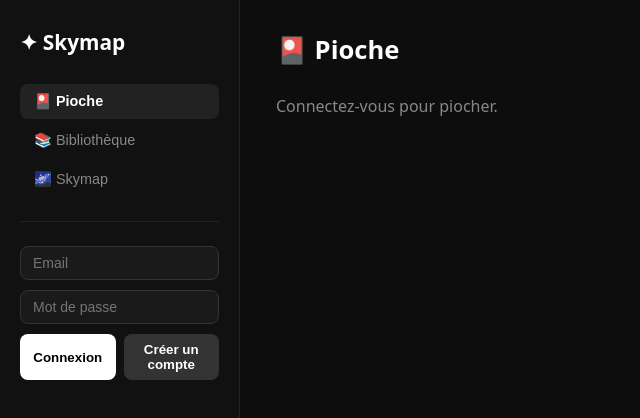
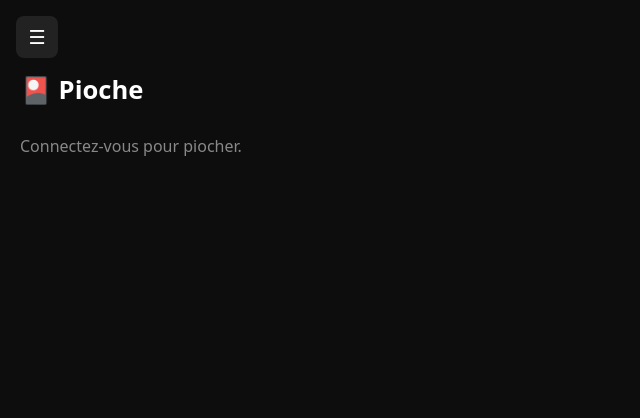
Before and after one commit to Lapinsour/Skymap_React, a React (Vite) app: page / in a window 1280 px wide. Shown: the top 418 px of the page, without its empty margins (0-640 px from the left). Built offline with nearby package versions, Linux system fonts and the light colour scheme.

Commit message:
Update App.jsx

```diff
--- a/src/App.jsx
+++ b/src/App.jsx
@@ -5,33 +5,69 @@ import Pioche from './pages/Pioche'
 import Bibliotheque from './pages/Bibliotheque'
 import Skymap from './pages/Skymap'
 
-// Les pages de l'app — on les déclare ici pour pouvoir itérer dessus
 const PAGES = [
-  { id: 'Pioche',       label: '🎴 Pioche' },
+  { id: 'Pioche', label: '🎴 Pioche' },
   { id: 'Bibliotheque', label: '📚 Bibliothèque' },
-  { id: 'Skymap',       label: '🌌 Skymap' },   // ← nouveau
+  { id: 'Skymap', label: '🌌 Skymap' },
 ]
 
 export default function App() {
   const [page, setPage] = useState('Pioche')
   const [user, setUser] = useState(null)
 
+  // 👇 état du menu
+  const [sidebarOpen, setSidebarOpen] = useState(false)
+
   useEffect(() => {
     supabase.auth.getSession().then(({ data }) => {
       setUser(data.session?.user ?? null)
     })
-    const { data: listener } = supabase.auth.onAuthStateChange((_event, session) => {
-      setUser(session?.user ?? null)
-    })
+
+    const { data: listener } = supabase.auth.onAuthStateChange(
+      (_event, session) => {
+        setUser(session?.user ?? null)
+      }
+    )
+
     return () => listener.subscription.unsubscribe()
   }, [])
 
   const currentPage = PAGES.find(p => p.id === page)
 
+  const handlePageChange = (newPage) => {
+    setPage(newPage)
+
+    // 👇 ferme automatiquement le menu sur mobile
+    if (window.innerWidth < 768) {
+      setSidebarOpen(false)
+    }
+  }
+
   return (
     <div style={styles.appLayout}>
+      {/* ===== BOUTON MOBILE ===== */}
+      <button
+        style={styles.mobileMenuBtn}
+        onClick={() => setSidebarOpen(!sidebarOpen)}
+      >
+        ☰
+      </button>
+
+      {/* ===== OVERLAY MOBILE ===== */}
+      {sidebarOpen && (
+        <div
+          style={styles.overlay}
+          onClick={() => setSidebarOpen(false)}
+        />
+      )}
+
       {/* ===== SIDEBAR ===== */}
-      <aside style={styles.sidebar}>
+      <aside
+        style={{
+          ...styles.sidebar,
+          ...(sidebarOpen ? styles.sidebarOpen : {}),
+        }}
+      >
         <h1 style={styles.logo}>✦ Skymap</h1>
 
         <nav style={styles.nav}>
@@ -42,7 +78,7 @@ export default function App() {
                 ...styles.navBtn,
                 ...(page === p.id ? styles.navBtnActive : {}),
               }}
-              onClick={() => setPage(p.id)}
+              onClick={() => handlePageChange(p.id)}
             >
               {p.label}
             </button>
@@ -54,13 +90,13 @@ export default function App() {
         <Auth user={user} onAuthChange={setUser} />
       </aside>
 
-      {/* ===== CONTENU PRINCIPAL ===== */}
+      {/* ===== CONTENU ===== */}
       <main style={styles.main}>
         <h2 style={styles.pageTitle}>{currentPage?.label}</h2>
 
-        {page === 'Pioche'       && <Pioche       user={user} />}
+        {page === 'Pioche' && <Pioche user={user} />}
         {page === 'Bibliotheque' && <Bibliotheque user={user} />}
-        {page === 'Skymap'       && <Skymap       user={user} />}
+        {page === 'Skymap' && <Skymap user={user} />}
       </main>
     </div>
   )
@@ -73,7 +109,31 @@ const styles = {
     background: '#0d0d0d',
     color: '#fff',
     fontFamily: 'system-ui, sans-serif',
+    position: 'relative',
   },
+
+  mobileMenuBtn: {
+    position: 'fixed',
+    top: 16,
+    left: 16,
+    zIndex: 2000,
+    background: '#222',
+    color: '#fff',
+    border: 'none',
+    borderRadius: 8,
+    width: 42,
+    height: 42,
+    fontSize: '1.2rem',
+    cursor: 'pointer',
+  },
+
+  overlay: {
+    position: 'fixed',
+    inset: 0,
+    background: 'rgba(0,0,0,0.5)',
+    zIndex: 999,
+  },
+
   sidebar: {
     width: 240,
     background: '#111',
@@ -83,17 +143,69 @@ const styles = {
     flexDirection: 'column',
     gap: 8,
     flexShrink: 0,
+
+    // 👇 comportement mobile
+    position: 'fixed',
+    top: 0,
+    left: '-280px',
+    bottom: 0,
+    zIndex: 1000,
+
+    transition: 'left 0.25s ease',
   },
-  logo: { fontSize: '1.3rem', fontWeight: 800, marginBottom: 20, color: '#fff' },
-  nav: { display: 'flex', flexDirection: 'column', gap: 4 },
+
+  sidebarOpen: {
+    left: 0,
+  },
+
+  logo: {
+    fontSize: '1.3rem',
+    fontWeight: 800,
+    marginBottom: 20,
+    color: '#fff',
+    marginTop: 40,
+  },
+
+  nav: {
+    display: 'flex',
+    flexDirection: 'column',
+    gap: 4,
+  },
+
   navBtn: {
-    padding: '9px 14px', borderRadius: 8, border: 'none',
-    background: 'transparent', color: '#888',
-    textAlign: 'left', cursor: 'pointer', fontSize: '0.9rem',
+    padding: '9px 14px',
+    borderRadius: 8,
+    border: 'none',
+    background: 'transparent',
+    color: '#888',
+    textAlign: 'left',
+    cursor: 'pointer',
+    fontSize: '0.9rem',
     transition: 'background 0.15s, color 0.15s',
   },
-  navBtnActive: { background: '#222', color: '#fff', fontWeight: 600 },
-  divider: { height: 1, background: '#222', margin: '16px 0' },
-  main: { flex: 1, padding: '32px 36px', overflowY: 'auto' },
-  pageTitle: { fontSize: '1.6rem', fontWeight: 700, marginBottom: 28 },
+
+  navBtnActive: {
+    background: '#222',
+    color: '#fff',
+    fontWeight: 600,
+  },
+
+  divider: {
+    height: 1,
+    background: '#222',
+    margin: '16px 0',
+  },
+
+  main: {
+    flex: 1,
+    padding: '72px 20px 32px',
+    overflowY: 'auto',
+    width: '100%',
+  },
+
+  pageTitle: {
+    fontSize: '1.6rem',
+    fontWeight: 700,
+    marginBottom: 28,
+  },
 }
```
